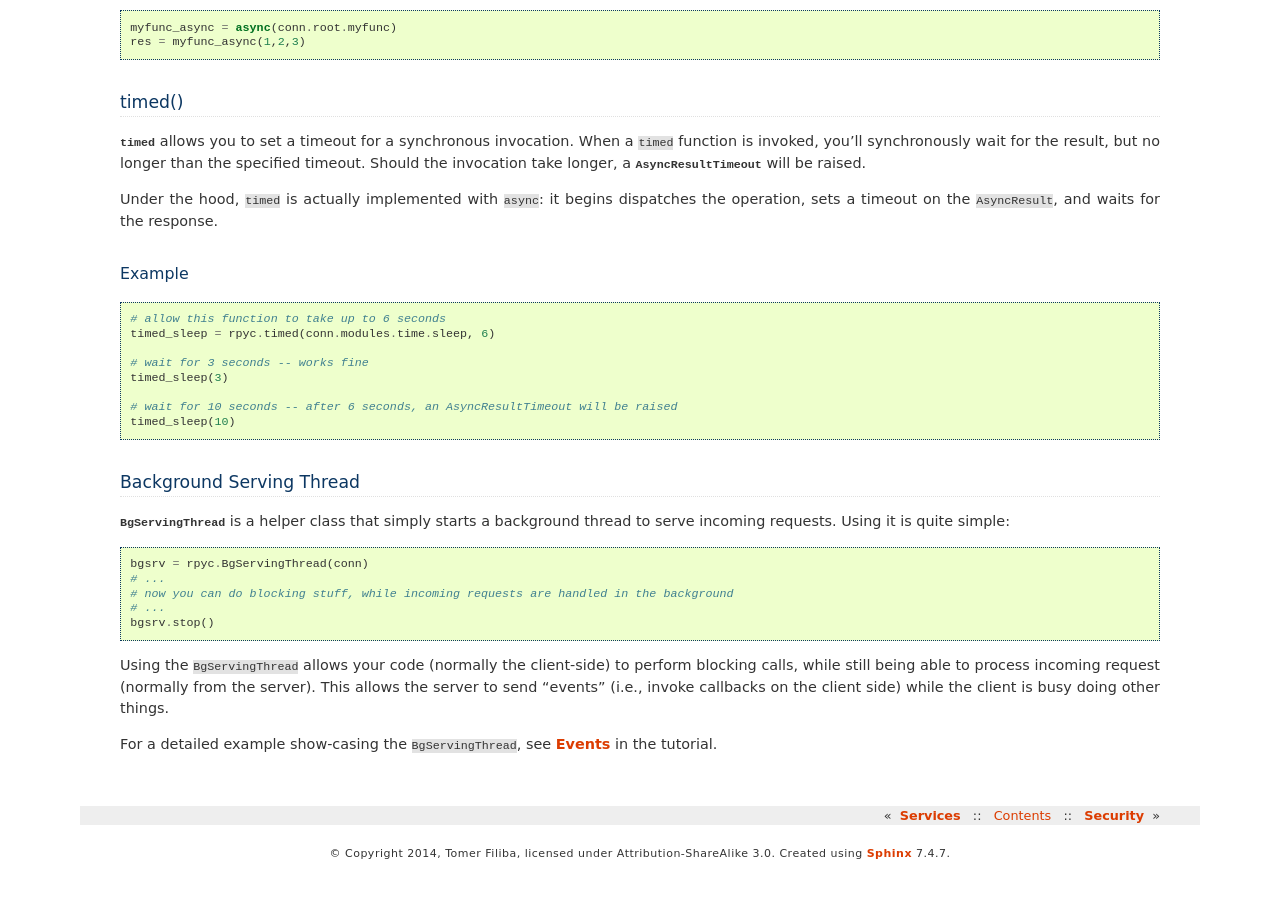
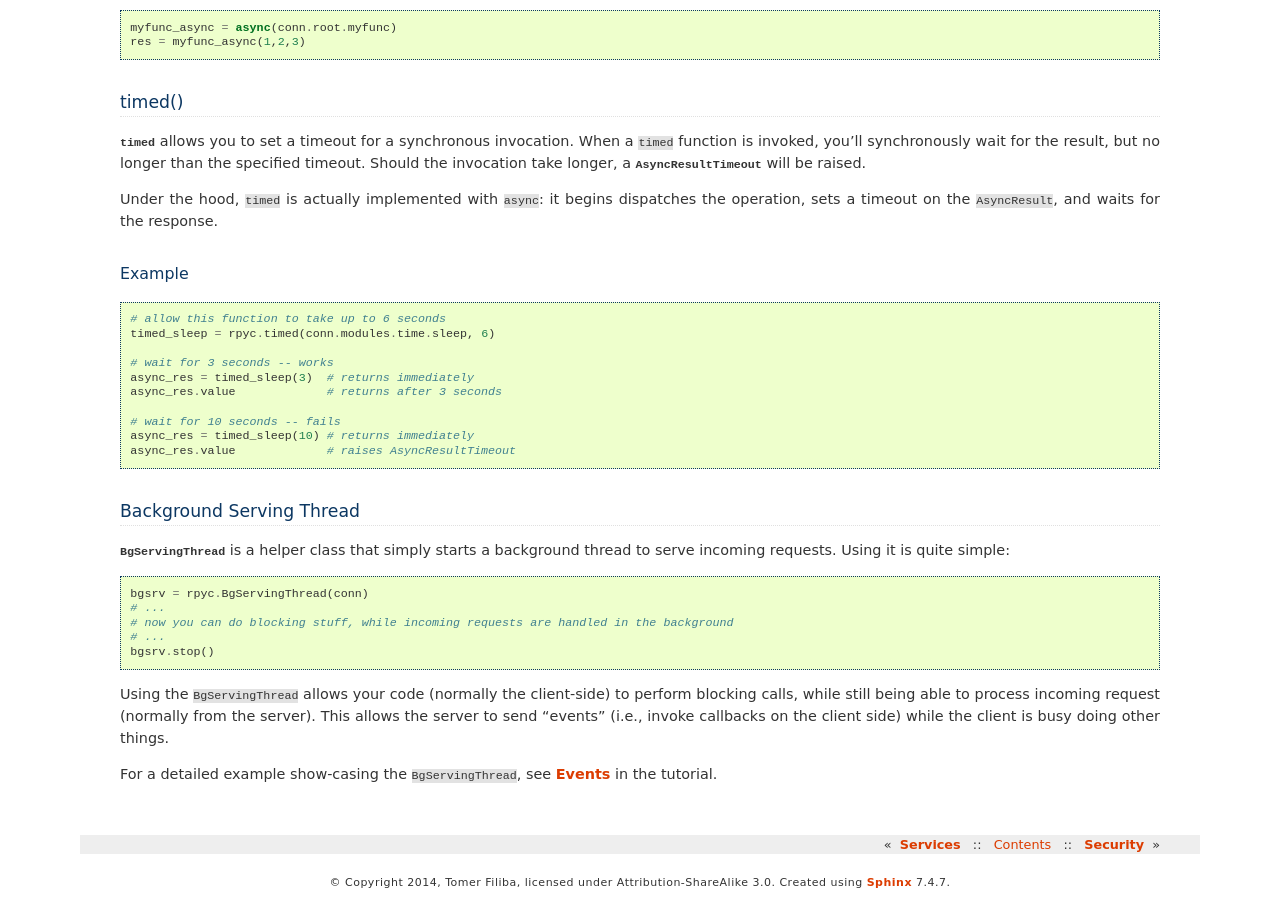
Before and after one commit to tomerfiliba-org/rpyc, a Sphinx documentation site: the page built from docs/docs/async.rst, in a window 1280 px wide and 900 px high, scrolled down 982 px. Built offline with Sphinx 7.4.7, drawn with Linux system fonts in a browser that asks for light colours; before the commit the page ends 1852 px from its top, so only the background shows below that.

Commit message:
update docs. closes #147

```diff
--- a/docs/docs/async.rst
+++ b/docs/docs/async.rst
@@ -72,11 +72,13 @@ Example
     # allow this function to take up to 6 seconds
     timed_sleep = rpyc.timed(conn.modules.time.sleep, 6)
 
-    # wait for 3 seconds -- works fine
-    timed_sleep(3)
+    # wait for 3 seconds -- works
+    async_res = timed_sleep(3)  # returns immediately
+    async_res.value             # returns after 3 seconds
 
-    # wait for 10 seconds -- after 6 seconds, an AsyncResultTimeout will be raised
-    timed_sleep(10)
+    # wait for 10 seconds -- fails
+    async_res = timed_sleep(10) # returns immediately
+    async_res.value             # raises AsyncResultTimeout
 
 
 Background Serving Thread
```
